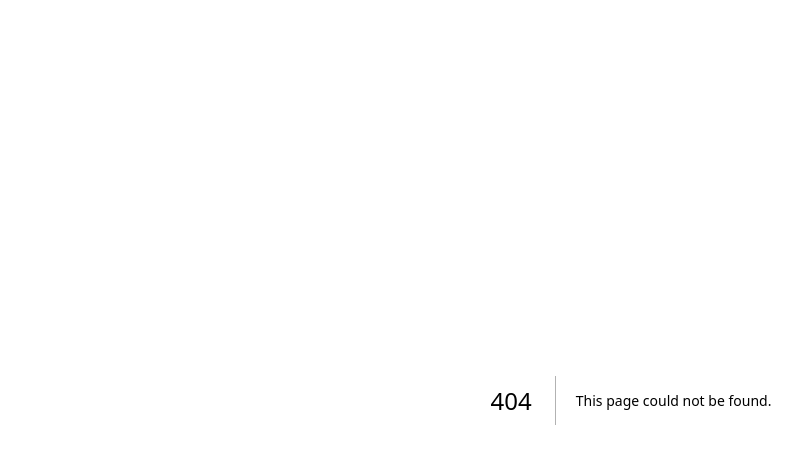
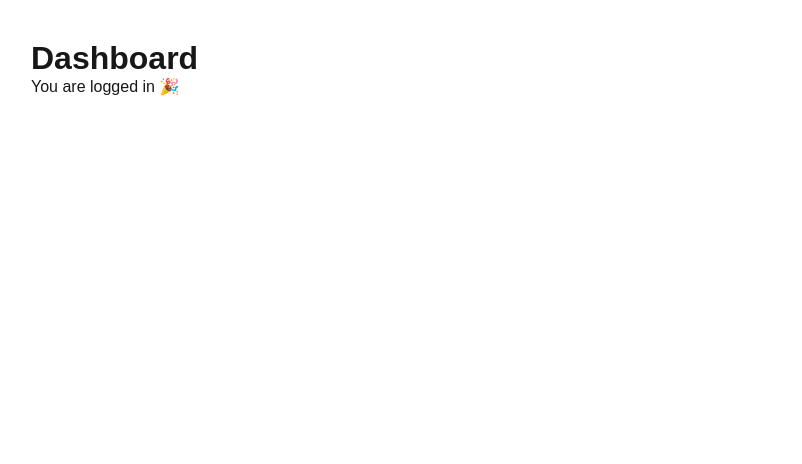
Before and after one commit to abdulaibahh/smartbiz, a Next.js app in the folder frontend/: page /dashboard in a window 1280 px wide. Before the commit this address had no page. Shown: the top 464 px of the page, without its empty margins (9-811 px from the left). Built offline with nearby package versions, Linux system fonts and the light colour scheme; sample sign-in values are in the browser's storage.

Commit message:
Fix dashboard route extension

```diff
--- /dev/null
+++ b/frontend/src/app/dashboard/page.tsx
@@ -0,0 +1,20 @@
+"use client";
+
+import { useEffect } from "react";
+import { useRouter } from "next/navigation";
+
+export default function Dashboard() {
+  const router = useRouter();
+
+  useEffect(() => {
+    const token = localStorage.getItem("token");
+    if (!token) router.push("/login");
+  }, []);
+
+  return (
+    <div style={{ padding: 40 }}>
+      <h1>Dashboard</h1>
+      <p>You are logged in 🎉</p>
+    </div>
+  );
+}
```
